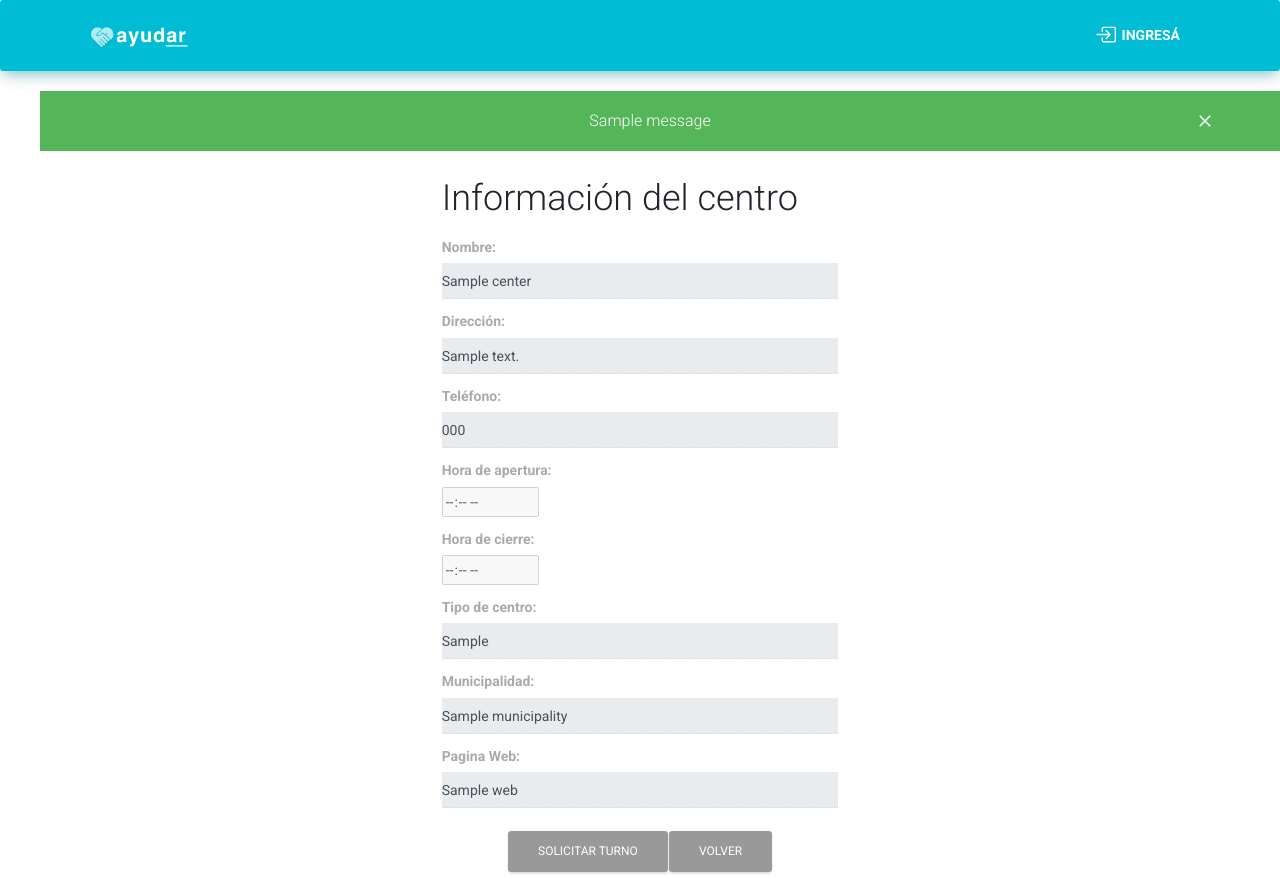
After one commit to santimakci/ProjectAyudar, a Flask app: template app/templates/center/view.html in a window 1280 px wide. The commit adds this page. Run offline with Flask 2, Linux system fonts and the light colour scheme; the template is opened without the code that fills it: most values are stand-ins (such as "Sample title", 1, 10 or a date in 2020); one stand-in notice (Sample message) is shown; parts of the project's set-up code (start-up, migrations or seed data) failed here and were passed over; some libraries are stand-ins or nearby versions.

Commit message:
read centros

```diff
--- a/app/__init__.py
+++ b/app/__init__.py
@@ -11,6 +11,7 @@ from functools import wraps
 
 from app.db import connection
 from app.helpers import auth as helper_auth
+from app.helpers.permissions import permissions
 from app.helpers.auth import authenticated
 from app.models.pageSetting import PageSetting
 from app.models.rol import Rol
@@ -25,7 +26,8 @@ from app.resources.center import (
     update as center_update,
     commit_update as center_commit_update,
     delete as center_delete,
-    commit_delete as center_commit_delete
+    commit_delete as center_commit_delete,
+    view as center_view
 )
 from app.resources.index import home
 from app.resources.pagesettings import indexPage, updateSettings
@@ -65,12 +67,16 @@ def create_app(environment="development"):
         close(app)
         return response
 
+
+    #import code; code.interact(local=dict(globals(), **locals()))
     app.jinja_env.globals.update(is_authenticated=helper_auth.authenticated)
     app.jinja_env.globals.update(settings=PageSetting.find_settings)
+    app.jinja_env.globals.update(user_permisos=permissions)
+
+
 
     # Home de la página
     app.add_url_rule("/", "home", home)
-
 
     # Autenticación
     app.add_url_rule("/login", "auth_login", auth_login)  # Url login
@@ -107,6 +113,7 @@ def create_app(environment="development"):
     app.add_url_rule("/usersresults", "usersSearch", user_search, methods=['GET', 'POST'])
 
     #Listado de Centros / Busqueda de centros (pendiente)
-    app.add_url_rule("/centers","centers", center_index, methods=['GET', 'POST'])
+    app.add_url_rule("/centers", "centers", center_index, methods=['GET', 'POST'])
+    app.add_url_rule("/centers/view/<int:id>", "center_view", center_view, methods=['GET', 'POST'])
 
     return app
--- a/app/models/permiso.py
+++ b/app/models/permiso.py
@@ -29,8 +29,7 @@ def find_permission_by_id(self,id):
     Args:
         id(int)
     """
-    return base.session.query(Permiso).filter(Permiso.id == id).first():
-
+    return base.session.query(Permiso).filter(Permiso.id == id).first()
 
 def update_permission_name(self, params)
     self.name = params['name']
--- /dev/null
+++ b/app/templates/center/view.html
@@ -0,0 +1,61 @@
+{% extends "layout/layout.html" %}
+{% block title %}Actualizar usuario{% endblock %}
+{% block head %}
+{{ super() }}
+{% endblock %}
+{% block content %}
+{% include 'helpers/messages.html' %}
+<div class="col-lg-4 col-md-6 mx-auto">
+  <h2>Información del centro</h2>
+  <form action=# name="form1" method="POST">
+    <input name="id" type="hidden" value="{{center.id}}">
+    <p>
+        <label><strong> Nombre: </strong></label></br>
+            <input class="form-control" required name="name" placeholder="Nombre" value="{{center.name}}" disabled/>
+    </p>
+    <p>
+        <label><strong> Dirección:</strong></label></br>
+            <input class="form-control" required name="address" placeholder="Dirección" value="{{center.address}}" disabled/>
+    </p>
+    <p>
+        <label><strong> Teléfono:</strong>   </label></br>
+            <input class="form-control" required name="phone" placeholder="Teléfono" value="{{center.phone}}" disabled/>
+    </p>
+    <p>
+        <label><strong> Hora de apertura: </strong>  </label></br>
+            <input type="time" required name="open_time" placeholder="Hora de apertura" value="{{center.open_time}}" disabled />
+    </p>
+    <p>
+        <label><strong> Hora de cierre: </strong>  </label></br>
+            <input type="time" required name="close_time" placeholder="Hora de cierre" value="{{center.close_time}}" disabled />
+    </p>
+    <p>
+        <label><strong> Tipo de centro: </strong>  </label></br>
+            <input class="form-control" required name="center_type" placeholder="Tipo de centro" value="{{center.center_type}}" disabled/>
+    </p>
+    <p>
+      <label><strong> Municipalidad: </strong>  </label></br>
+          <input class="form-control" required name="municipality" placeholder="Municipalidad" value="{{center.municipality}}" disabled/>
+  </p>
+    <p>
+        <label><strong> Pagina Web: </strong>  </label></br>
+            <input class="form-control" required name="web" placeholder="Web:" value="{{center.web}}" disabled />
+    </p>
+</div>
+  <div class="row text-center justify-content-center">
+    <a class="btn btn-default" href="{{ url_for('centers') }}" class="link">Solicitar turno </a>
+    <a class="btn btn-default" href="{{ url_for('centers') }}" class="link">Volver</a>
+    </p>
+  </form>
+</div>
+</div>
+
+
+<style>
+  div.content {
+    float: left;
+    text-align: center;
+    margin: 10px;
+  }
+</style>
+{% endblock %}
--- a/app/templates/layout/index.html
+++ b/app/templates/layout/index.html
@@ -63,6 +63,9 @@
         </div>
         <div class="description">
           <h4 class="info-title">Configuración</h4>
+          {% for permiso in user_permisos() %}
+            <span>{{permiso}}</span>
+          {%endfor%}
           <p>Permite administrar el sitio, su nombre, su descripción, la cantidad de elementos a mostrar por página, entre
             otras cosas. </p>
         </div>
```
Also changed, not shown: app/helpers/permissions.py (+13 -4 lines), app/models/rolesPermissions.py (+11 -1 lines), app/resources/center.py (+11 -0 lines), app/templates/auth/login.html (+1 -16 lines), app/templates/center/centros.html (+8 -0 lines), app/models/rol.py (line endings or trailing spaces).
